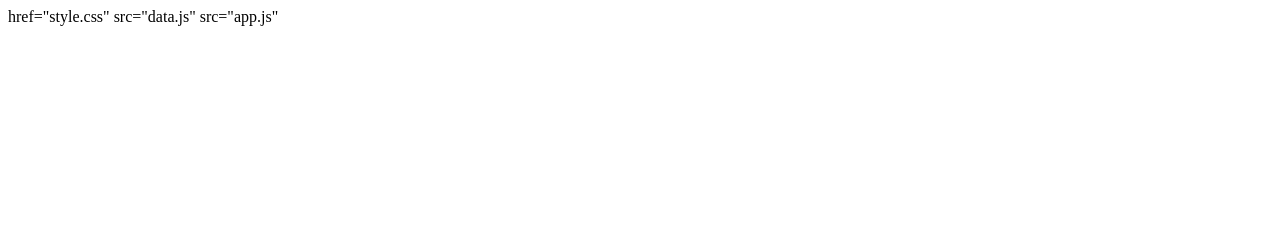
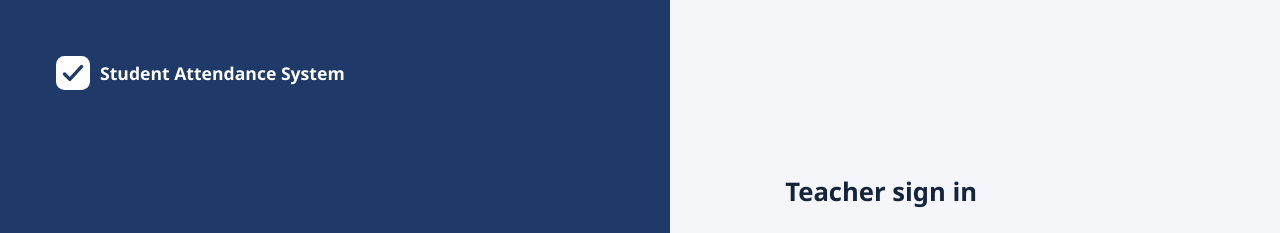
Before and after one commit to rj6613/Attendance-records-system, a plain HTML site: page index.html in a window 1280 px wide. Shown: the top 233 px of the page. Drawn offline with Linux system fonts and the light colour scheme.

Commit message:
Fix HTML structure and add stylesheet/script links

```diff
--- a/index.html
+++ b/index.html
@@ -1,14 +1,23 @@
+
 <!DOCTYPE html>
 <html lang="en">
 <head>
-<meta charset="utf-8">
-<meta name="viewport" content="width=device-width, initial-scale=1">
-<title>Login | Student Attendance System</title>
-href="style.css"
+    <meta charset="utf-8">
+    <meta name="viewport" content="width=device-width, initial-scale=1">
+
+    <title>Login | Student Attendance System</title>
+
+    <link rel="stylesheet" href="style.css">
 </head>
+
 <body data-page="login">
-<noscript>Please enable JavaScript to use the Student Attendance System.</noscript>
-src="data.js"
-src="app.js"
+
+    <noscript>
+        Please enable JavaScript to use the Student Attendance System.
+    </noscript>
+
+    <script src="data.js"></script>
+    <script src="app.js"></script>
+
 </body>
 </html>
```
